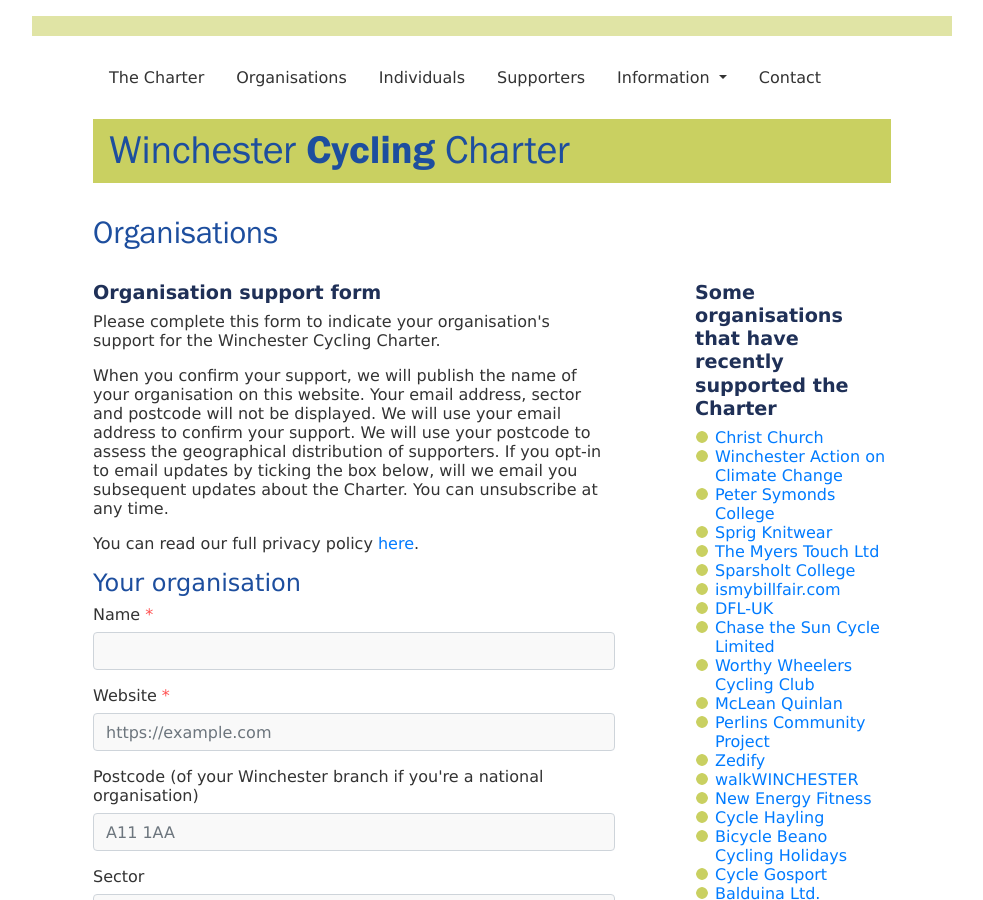
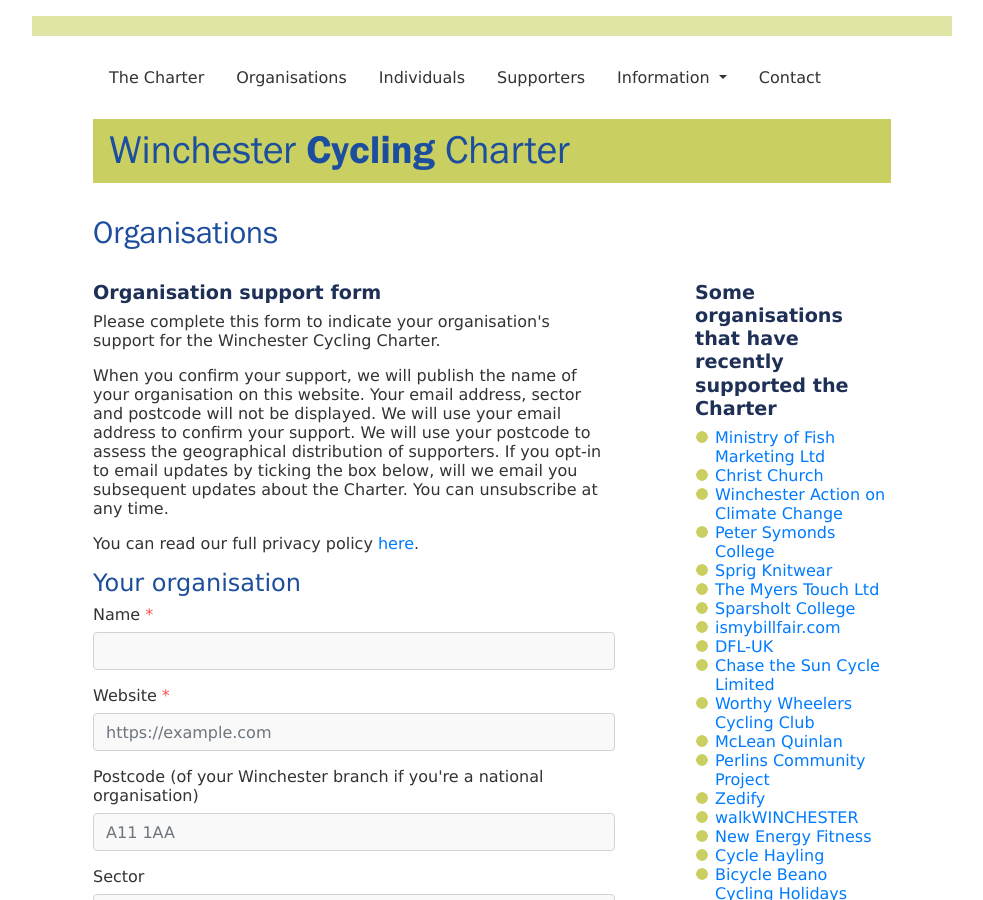
Before and after one commit to winchestercyclingcharter/winchestercyclingcharter.github.io, a Jekyll site: the page built from org-page.md, in a window 1280 px wide and 900 px high. Shown: the whole window, without its empty margins (148-1131 px from the left). Built offline with Jekyll 4.4.1, drawn with Linux system fonts in a browser that asks for light colours; nearby versions of some CDN libraries; some of the changed text lies outside the part shown.

Commit message:
Update orgs.yml

```diff
--- a/_data/orgs.yml
+++ b/_data/orgs.yml
@@ -41,3 +41,4 @@ orgs:
 - { title: Perlins Community Project, website: 'https://www.perlinscommunityproject.co.uk', logo: '#', founding: false, dt: 20210221-202457-823360 }
 - { title: Cycle Gosport, website: 'https://www.facebook.com/CycleGosport', logo: '#', founding: false, dt: 20210218-202016-587499 }
 - { title: Balduina Ltd. , website: 'https://www.balduina.co.uk', logo: '#', founding: false, dt: 20210218-191233-195718 }
+- { title: Ministry of Fish Marketing Ltd, website: 'http://www.ministryoffish.com/', logo: 'minoffish-250', founding: false, dt: 20210303-111146-076016 }
```
